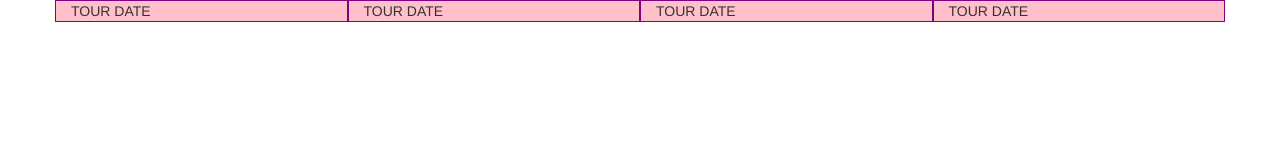
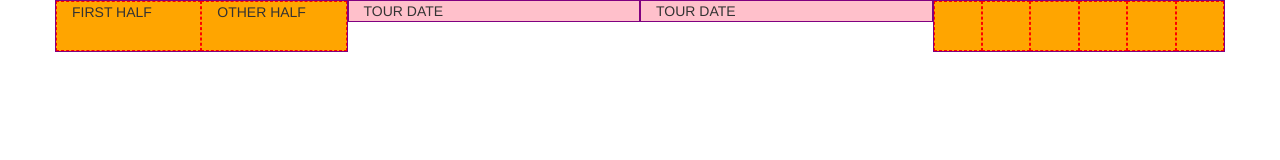
Before and after one commit to j1kk/bootstrap, a plain HTML site: page gridsys.html in a window 1280 px wide. Drawn offline with nearby package versions, Linux system fonts and the light colour scheme.

Commit message:
gridsys file added

```diff
--- a/gridsys.html
+++ b/gridsys.html
@@ -9,9 +9,13 @@
 
     <style type="text/css">
         .pink {
-            background: pink;
+            background:pink;
             border: 1px solid purple;
-
+        }
+        .orange {
+            background:orange;
+            border: 1px dashed red;
+            height: 50px;
         }
     </style>
 </head>
@@ -32,15 +36,27 @@
             <div class="col-lg-1 col-md-2 pink">COL LG 1</div>
             <div class="col-lg-1 col-md-2 pink">COL LG 1</div>
         </div> -->
-        <div class="row">
-            <div class="col-lg-3 col-med-3 col-sm-6 pink">TOUR DATE</div>
-            <div class="col-lg-3 col-med-3 col-sm-6 pink">TOUR DATE</div>
-            <div class="col-lg-3 col-med-3 col-sm-6 pink">TOUR DATE</div>
-            <div class="col-lg-3 col-med-3 col-sm-6 pink">TOUR DATE</div>
-        </div>
-
+            <div class="row">
+                    <div class="col-md-3 col-sm-6 pink">
+                        <div class="row">
+                            <div class="col-lg-6 orange">FIRST HALF</div>
+                            <div class="col-lg-6 orange">OTHER HALF</div>
+                        </div>
+                    </div>
+                    <div class="col-md-3 col-sm-6 pink">TOUR DATE</div>
+                    <div class="col-md-3 col-sm-6 pink">TOUR DATE</div>
+                    <div class="col-md-3 col-sm-6 pink">
+                        <div class="row">
+                            <div class="col-lg-2 orange"></div>
+                            <div class="col-lg-2 orange"></div>
+                            <div class="col-lg-2 orange"></div>
+                            <div class="col-lg-2 orange"></div>
+                            <div class="col-lg-2 orange"></div>
+                            <div class="col-lg-2 orange"></div>
+                        </div>
+                    </div>
+                </div>
     </div>
-
 </body>
 
 </html>
```
